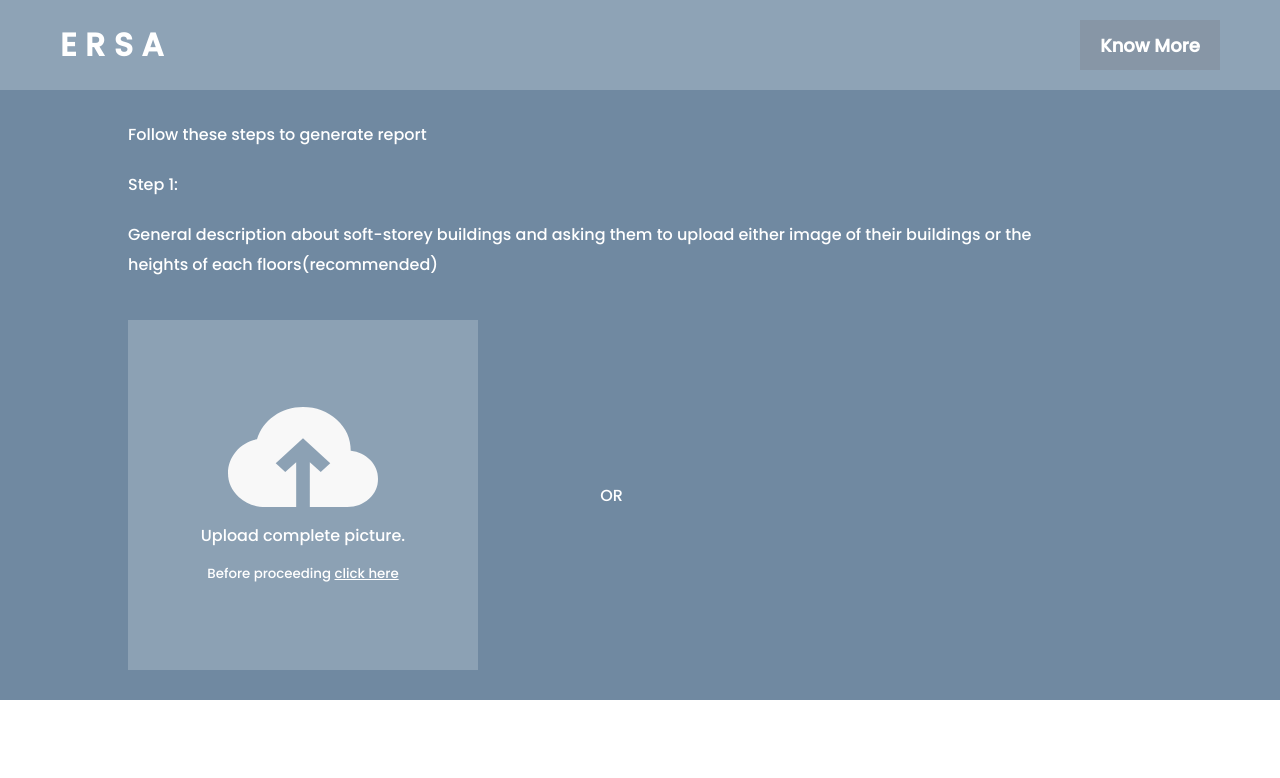
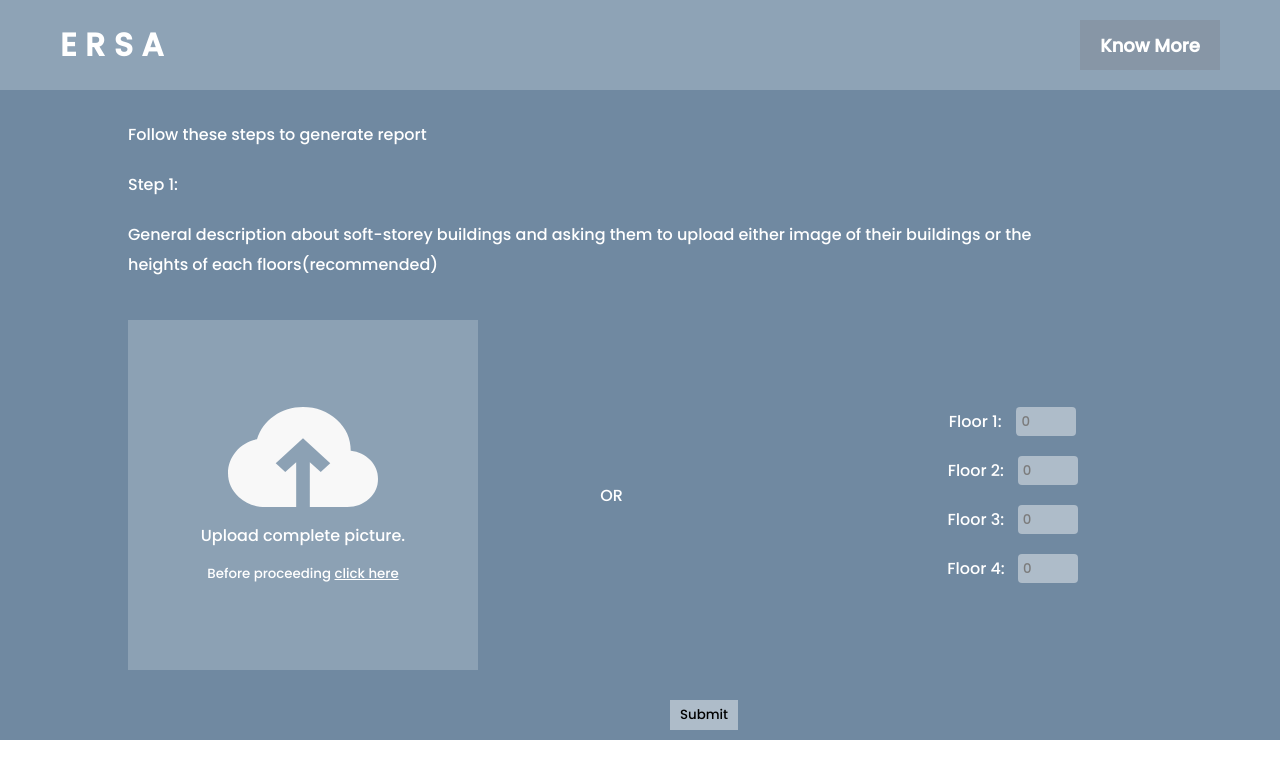
Before and after one commit to gdsc-jssstu/ERSA, a React (Vite) app in the folder frontend/ERSA-Fronted/: page /soft-story in a window 1280 px wide. Shown: the top 778 px of the page. Built offline with nearby package versions, Linux system fonts and the light colour scheme.

Commit message:
floor value dispatching done

```diff
--- a/frontend/ERSA-Fronted/src/components/Landing.css
+++ b/frontend/ERSA-Fronted/src/components/Landing.css
@@ -15,7 +15,6 @@
     height: 100%;
     background-color: rgba(36, 36, 36, 0.352);
     position: relative;
-
     display: flex;
     flex-direction: column;
     align-items: start;
@@ -23,8 +22,8 @@
 
 .desc--container{
     position: relative;
-    width: 40%;
-    top:5%;
+    width: 60%;
+    padding-top:20px;
     left: 7%;
 }
 
--- a/frontend/ERSA-Fronted/src/components/Upload.css
+++ b/frontend/ERSA-Fronted/src/components/Upload.css
@@ -42,5 +42,41 @@ justify-content: center;
 
 .upload--details{
     flex: 4;
+    color: white;
+}
 
+.floor--details{
+    display: flex;
+    flex-direction: column;
+    padding: 10px 5px;
+    align-items: center;
+  justify-content: space-around;
 }
+.floor--input{
+    margin: 10px 0;
+    width: 30%;
+    display: flex;
+    justify-content:space-evenly;
+    align-items: center;
+}
+
+.input--form{
+    background-color: #AEBCC9;
+    color:rgb(50, 50, 50);
+    width:50px;
+    height:25px;
+    border: none;
+    padding: 2px 5px;
+    font-family: 'Poppins';
+    border-radius: 4px;
+}
+.input--form::placeholder{
+    color: #7B7B7B;
+}
+.input--form:focus{
+    outline:2px solid rgb(57, 81, 90);
+}
+button{ transition: all .2s ease-in-out; padding: 5px 10px;   cursor: pointer; background-color: #AEBCC9; border: none; font-family: 'Poppins'; }
+button:hover{
+    transform: scale(1.1);
+}
--- a/frontend/ERSA-Fronted/src/components/Upload.jsx
+++ b/frontend/ERSA-Fronted/src/components/Upload.jsx
@@ -1,7 +1,22 @@
-import React from "react";
+import React, { useState } from "react";
 import "./Upload.css";
 import uploadIcon from "../../public/uploadIcon.svg";
 export default function Upload() {
+  const [floor, setFloor] = useState({
+    floor1: 0,
+    floor2: 0,
+    floor3: 0,
+    floor4: 0,
+  });
+  function handleFloor(e) {
+    const value = Math.max(0, Math.min(100, Number(e.target.value)));
+    setFloor({ ...floor, [e.target.name]: value });
+  }
+
+  function handleSubmit() {
+    let floorVal = Object.entries(floor).map(([k, v]) => v);
+    console.log(floorVal);
+  }
   return (
     <div className="softstory--main">
       <div className="softstory--container">
@@ -26,7 +41,57 @@ export default function Upload() {
             </small>
           </div>
           <div className="upload--or">OR</div>
-          <div className="upload--details"></div>
+          <div className="upload--details">
+            <div className="floor--details">
+              <div className="floor--input">
+                <div>Floor 1:</div>
+                <input
+                  className="input--form "
+                  type="number"
+                  step="0.1"
+                  name="floor1"
+                  placeholder={0}
+                  onChange={handleFloor}
+                />
+              </div>
+              <div className="floor--input">
+                <div>Floor 2:</div>
+                <input
+                  className="input--form "
+                  type="number"
+                  step="0.1"
+                  name="floor2"
+                  placeholder={0}
+                  onChange={handleFloor}
+                />
+              </div>
+              <div className="floor--input">
+                <div>Floor 3:</div>
+                <input
+                  className="input--form "
+                  type="number"
+                  step="0.1"
+                  name="floor3"
+                  placeholder={0}
+                  onChange={handleFloor}
+                />
+              </div>
+              <div className="floor--input">
+                <div>Floor 4:</div>
+                <input
+                  className="input--form "
+                  type="number"
+                  step="0.1"
+                  name="floor4"
+                  placeholder={0}
+                  onChange={handleFloor}
+                />
+              </div>
+            </div>
+          </div>
+        </div>
+        <div style={{ textAlign: "Center", marginBottom: "10px" }}>
+          <button onClick={handleSubmit}>Submit</button>
         </div>
       </div>
     </div>
```
